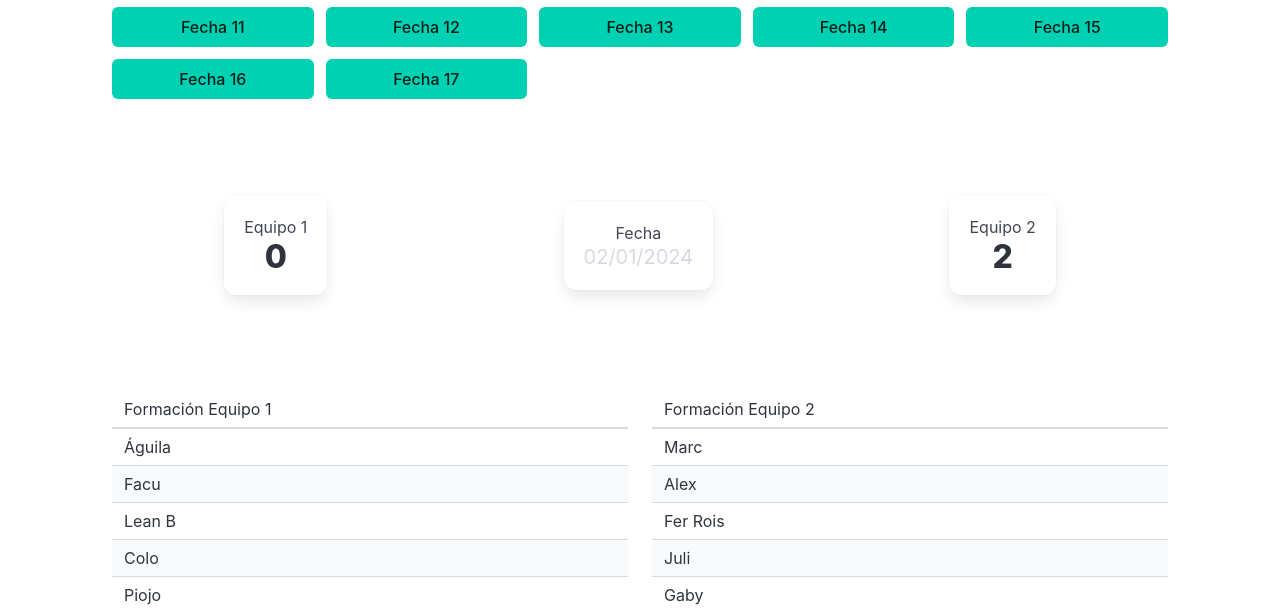
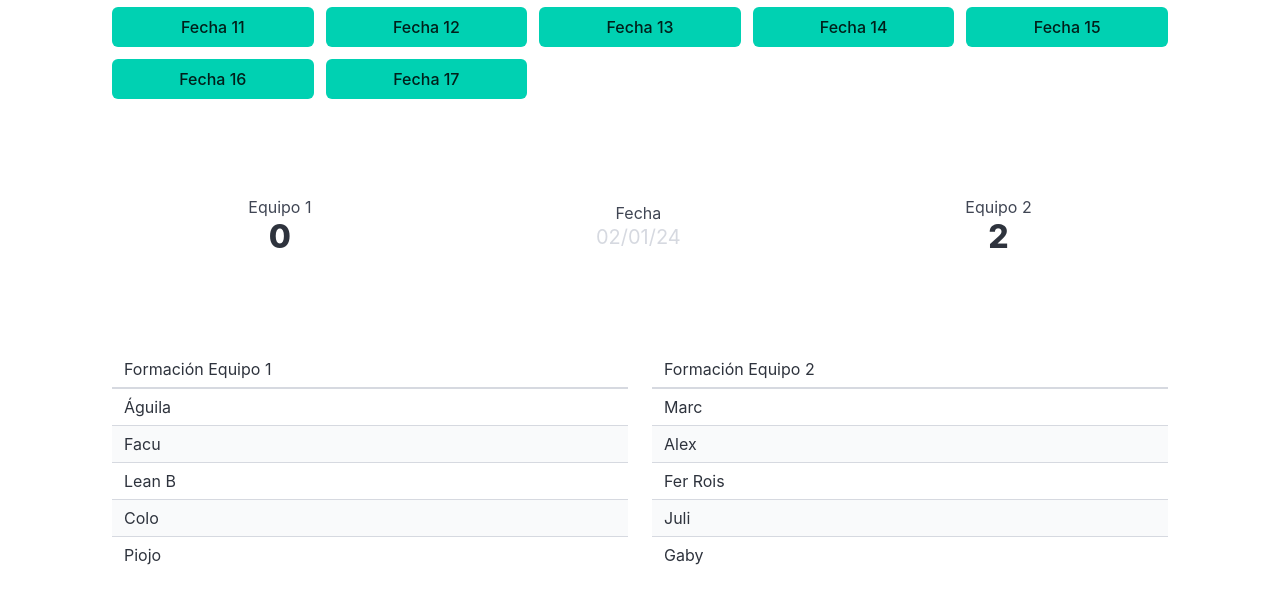
Before and after one commit to ramimartin/polimiedos, a Flask app: page /matches/1 in a window 1280 px wide. Shown: the part 197-809 px from the top of the page. After the commit the page ends 762 px from the top, so only its background shows below. Run offline with Flask 3, Linux system fonts and the light colour scheme.

Commit message:
mejoro fixture

```diff
--- a/templates/v2/fixture.jinja2
+++ b/templates/v2/fixture.jinja2
@@ -28,23 +28,23 @@
 </section>
 <section class="section">
 
-    <nav class="level is-mobile">
+    <nav class="level is-mobile ">
         <div class="level-item has-text-centered">
-            <div class="box">
+            <div class="block">
                 <p class="heading">Equipo 1</p>
                 <p class="title">{% if match.result == 'H' %}{{match.goal_diff}}{% else %} 0 {% endif %}</p>
             </div>
         </div>
 
         <div class="level-item has-text-centered">
-            <div class="box">
+            <div class="block">
                 <p class="heading">Fecha</p>
-                <p class="subtitle"><span class="has-text-grey-lighter">{{match.date.strftime("%d/%m/%Y")}}</span></p>
+                <p class="subtitle"><span class="has-text-grey-lighter">{{match.date.strftime("%d/%m/%y")}}</span></p>
             </div>
         </div>
 
         <div class="level-item has-text-centered">
-            <div class="box">
+            <div class="block">
                 <p class="heading">Equipo 2</p>
                 <p class="title">{% if match.result == 'A' %}{{match.goal_diff}}{% else %} 0 {% endif %}</p>
             </div>
```
